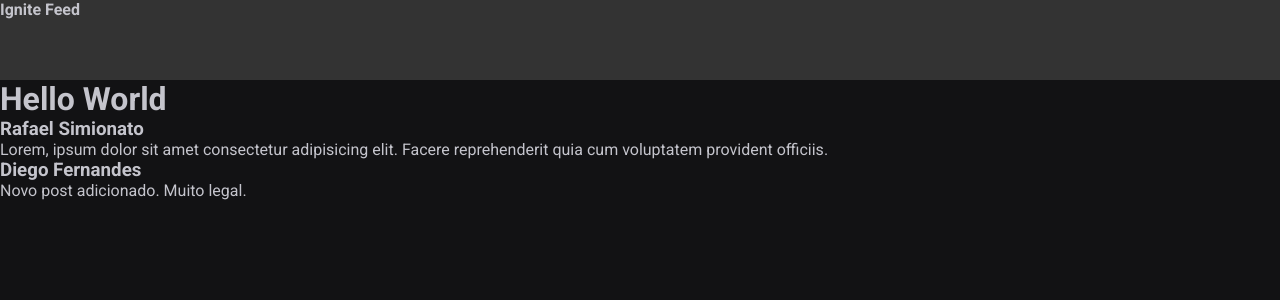
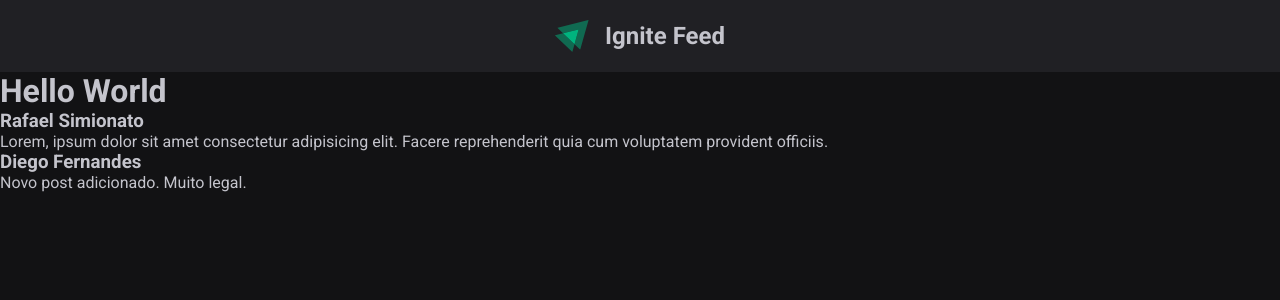
Before and after one commit to rafaasimi/rocketseat-ignite-react2022, a React (Vite) app in the folder projeto_1/01-fundamentos-reactjs/: page / in a window 1280 px wide. Shown: the top 300 px of the page. Built offline with nearby package versions, Linux system fonts and the light colour scheme.

Commit message:
Finalizado o componente de Header

```diff
--- a/projeto_1/01-fundamentos-reactjs/src/components/Header.jsx
+++ b/projeto_1/01-fundamentos-reactjs/src/components/Header.jsx
@@ -1,8 +1,13 @@
 import styles from './Header.module.css'
+
+import igniteLogo from '../assets/ignite-logo.svg'
+
+console.log(igniteLogo)
 
 export function Header() {
     return (
         <header className={styles.header}>
+            <img src={igniteLogo} alt="Ignite Feed"/>
             <strong>Ignite Feed</strong>
         </header>
     )
--- a/projeto_1/01-fundamentos-reactjs/src/components/Header.module.css
+++ b/projeto_1/01-fundamentos-reactjs/src/components/Header.module.css
@@ -1,4 +1,16 @@
 .header {
-    background: #333;
-    height: 80px;
+    background: var(--gray-800);
+    display: flex;
+    justify-content: center;
+    align-items: center;
+    gap: 1rem;
+    padding: 1.25rem 0;
 }
+
+.header img {
+    height: 2rem;
+}
+
+.header strong {
+    font-size: 1.5rem;
+}
```
Also changed, not shown: projeto_1/01-fundamentos-reactjs/src/assets/ignite-logo.svg (added).
